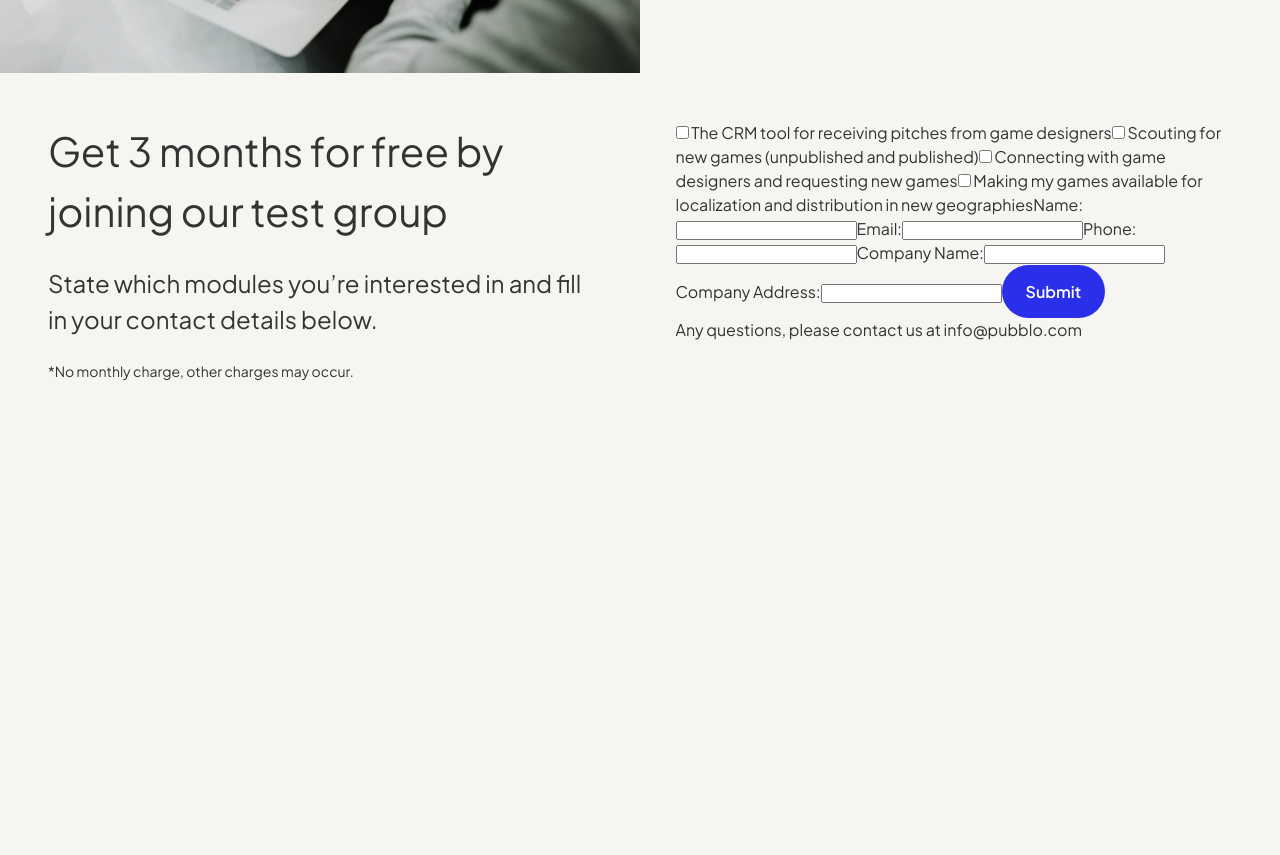
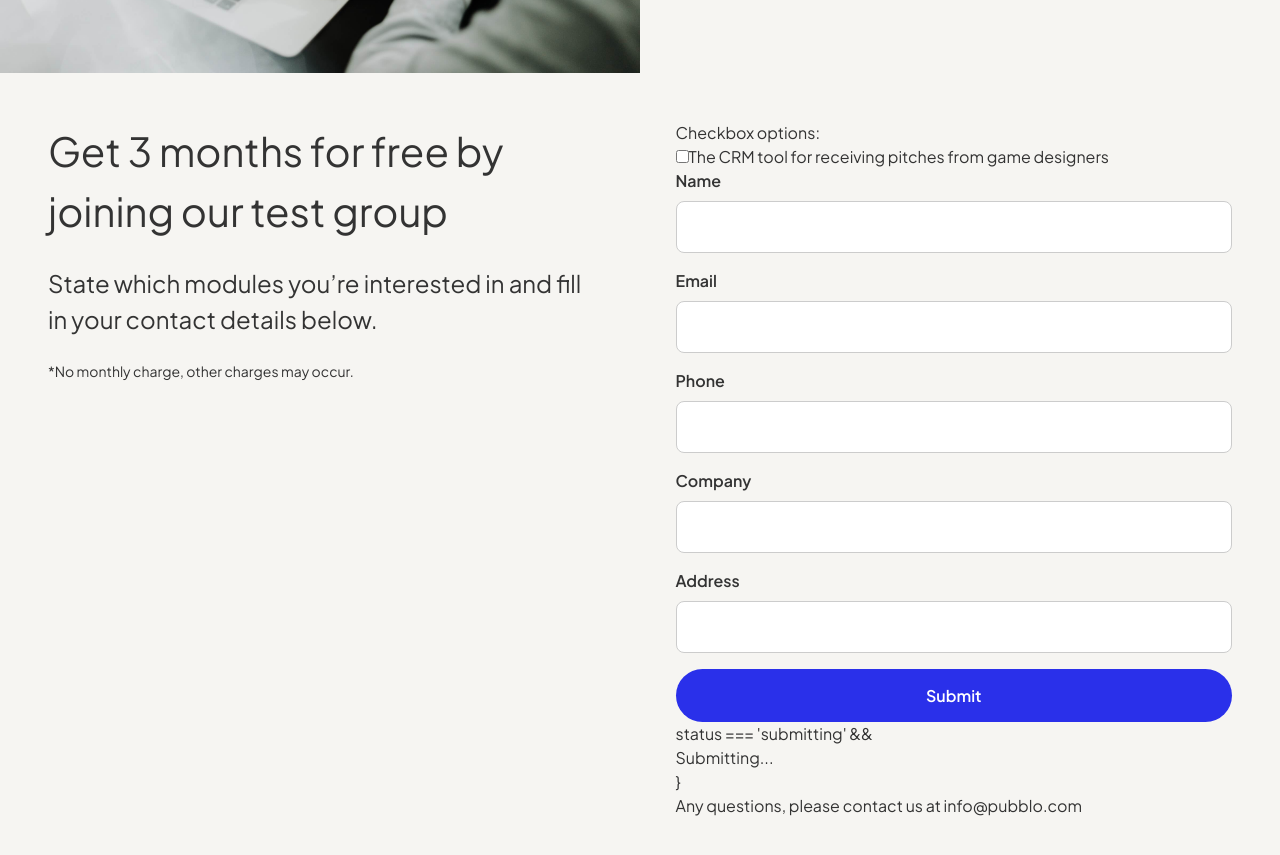
Before and after one commit to pubblo-com/homepage, a React (Create React App) app: page / in a window 1280 px wide. Shown: the part 1680-2535 px from the top of the page. Before the commit the page ends 2110 px from the top, so only its background shows below. Built offline with nearby package versions, Linux system fonts and the light colour scheme.

Commit message:
started on form

```diff
--- /dev/null
+++ b/src/components/Checkbox.js
@@ -0,0 +1,21 @@
+import React, { useState } from "react";
+import styled from "styled-components";
+import { spacing, typography, colors, breakpoints } from '../styles/tokens';
+
+
+
+const Checkbox = () => {
+
+  const CheckboxSection = styled.section`
+
+`;
+
+  return (
+    <CheckboxSection>
+      <input type="checkbox" id="crm" name="areas" value="crm" />
+      <label htmlFor="option1">The CRM tool for receiving pitches from game designers</label>
+    </CheckboxSection>
+  );
+};
+
+export default Checkbox;
--- /dev/null
+++ b/src/components/Form.js
@@ -0,0 +1,185 @@
+import React, { useState } from "react";
+import styled from "styled-components";
+import { spacing, typography, colors, breakpoints } from '../styles/tokens';
+import Checkbox from "./Checkbox";
+import InputField from "./InputField";
+
+
+const StyledForm = styled.form`
+  display: flex;
+  flex-direction: column;
+  /* gap: ${spacing.xSmall}; */
+  width: 100%;
+  max-width: 500px
+
+
+  /* // Style labels
+  label {
+    margin-bottom: ${spacing.xSmall}; // Add some space between label and input field
+    font-weight: bold; // Make the label text bold for visibility
+  }
+
+  // Style input fields
+  input {
+    padding: ${spacing.small};
+    margin-bottom: ${spacing.small}; // Add space between input fields
+    border: 1px solid #ccc; // Add border to inputs
+    border-radius: 4px; // Rounded corners for inputs
+    font-size: 1rem;
+  } */
+
+  // Make form responsive on mobile
+  @media (max-width: ${breakpoints.tablet}) {
+    padding: ${spacing.medium};
+  }
+`;
+
+const Form = ({ headline, text, smallText, backgroundColor, textColor, inputFields }) => {
+
+
+  const [formData, setFormData] = useState({
+    name: "",
+    email: "",
+    phone: "",
+    company: "",
+    address: "",
+    crm: "",
+    scouting: "",
+    connecting: "",
+    reselling: "",
+  });
+
+  const [status, setStatus] = useState(null);
+
+  const handleChange = (e) => {
+    const { name, value } = e.target;
+    setFormData({
+      ...formData,
+      [name]: value,
+    });
+  };
+
+  const handleSubmit = (e) => {
+    e.preventDefault();
+    alert('Form submitted');
+    setStatus('submitting')
+
+    const form = e.target;
+      fetch(form.action, {
+        method: 'POST',
+        body: new FormData(form),
+      })
+      .then(response => {
+        setStatus('success');
+        console.log("Form submitted successfully", response);
+      })
+      .catch(error => {
+        setStatus('error');
+        console.error("Error submitting form", error);
+      });
+  };
+
+  return (
+    <StyledForm
+      name="contact-form"
+      method="POST"
+      data-netlify="true"
+      onSubmit={handleSubmit}
+     >
+      <input type="hidden" name="form-name" value="contact-form" />
+
+      <label>Checkbox options:</label>
+
+      <Checkbox />
+
+              {/* <div>
+                <input type="checkbox" id="crm" name="areas" value="crm" />
+                <label htmlFor="option1">The CRM tool for receiving pitches from game designers</label>
+              </div> */}
+
+
+              {/* <label>
+                <input type="checkbox" name="scouting" /> Scouting for new games (unpublished and published)
+              </label>
+              <label>
+                <input type="checkbox" name="connecting" /> Connecting with game designers and requesting new games
+              </label>
+              <label>
+                <input type="checkbox" name="reselling" /> Making my games available for localization and distribution in new geographies
+              </label> */}
+
+      {inputFields.map((input, index) => (
+        <InputField
+          key={index}
+          formData={formData}
+          handleChange={handleChange}
+          label={input.label}
+          type={input.type}
+          name={input.name}
+          id={input.id}
+        />
+      ))}
+
+        {/* <InputField
+          formData={formData}
+          handleChange={handleChange}
+          label="Name"
+          type="text"
+          name="name"
+          id="name"
+        /> */}
+
+              {/* <label htmlFor="name">Name:</label>
+              <input
+                type="text"
+                name="name"
+                id="name"
+                value={formData.name}
+                onChange={handleChange}
+              />
+
+              <label htmlFor="email">Email:</label>
+              <input
+                type="email"
+                name="email"
+                id="email"
+                value={formData.email}
+                onChange={handleChange}
+              />
+
+              <label htmlFor="phone">Phone:</label>
+              <input
+                type="tel"
+                name="phone"
+                id="phone"
+                value={formData.phone}
+                onChange={handleChange}
+              />
+
+              <label htmlFor="company">Company Name:</label>
+              <input
+                type="text"
+                name="company"
+                id="company"
+                value={formData.company}
+                onChange={handleChange}
+              />
+
+              <label htmlFor="address">Company Address:</label>
+              <input
+                type="text"
+                name="address"
+                id="address"
+                value={formData.address}
+                onChange={handleChange}
+              /> */}
+
+      <button type="submit">Submit</button>
+      status === 'submitting' && <p className="body-text">Submitting...</p>}
+      {status === 'success' && <p className="body-text">Thank you for your message!</p>}
+      {status === 'error' && <p className="body-text">There was an error submitting the form. Please try again.</p>}
+    </StyledForm>
+  );
+};
+
+export default Form;
--- a/src/components/FormComponent.js
+++ b/src/components/FormComponent.js
@@ -1,6 +1,8 @@
 import React, { useState } from "react";
 import styled from "styled-components";
 import { spacing, typography, colors, breakpoints } from '../styles/tokens';
+// import Checkbox from "./Checkbox";
+import Form from "./Form";
 
 const FormSection = styled.section`
   width: 100%;
@@ -51,32 +53,78 @@ const RightSide = styled.div`
   }
   `;
 
-const FormComponent = ({ headline, text, smallText, backgroundColor, textColor }) => {
+// const StyledForm = styled.form`
+//   display: flex;
+//   flex-direction: column;
+//   /* gap: ${spacing.xSmall}; */
+//   width: 100%;
+//   max-width: 500px
 
-  const [formData, setFormData] = useState({
-    name: "",
-    email: "",
-    phone: "",
-    company: "",
-    address: "",
-    crm: "",
-    scouting: "",
-    connecting: "",
-    reselling: "",
-  });
 
-  const handleChange = (e) => {
-    const { name, value } = e.target;
-    setFormData({
-      ...formData,
-      [name]: value,
-    });
-  };
+//   // Style labels
+//   label {
+//     margin-bottom: ${spacing.xSmall}; // Add some space between label and input field
+//     font-weight: bold; // Make the label text bold for visibility
+//   }
 
-  const handleSubmit = (e) => {
-    e.preventDefault();
-    alert('Form submitted');
-  };
+//   // Style input fields
+//   input {
+//     padding: ${spacing.small};
+//     margin-bottom: ${spacing.small}; // Add space between input fields
+//     border: 1px solid #ccc; // Add border to inputs
+//     border-radius: 4px; // Rounded corners for inputs
+//     font-size: 1rem;
+//   }
+
+//   // Make form responsive on mobile
+//   @media (max-width: ${breakpoints.tablet}) {
+//     padding: ${spacing.medium};
+//   }
+// `;
+
+const FormComponent = ({ headline, text, smallText, backgroundColor, textColor, inputFields, }) => {
+
+  // const [formData, setFormData] = useState({
+  //   name: "",
+  //   email: "",
+  //   phone: "",
+  //   company: "",
+  //   address: "",
+  //   crm: "",
+  //   scouting: "",
+  //   connecting: "",
+  //   reselling: "",
+  // });
+
+  // const [status, setStatus] = useState(null);
+
+  // const handleChange = (e) => {
+  //   const { name, value } = e.target;
+  //   setFormData({
+  //     ...formData,
+  //     [name]: value,
+  //   });
+  // };
+
+  // const handleSubmit = (e) => {
+  //   e.preventDefault();
+  //   alert('Form submitted');
+  //   setStatus('submitting')
+
+  //   const form = e.target;
+  //     fetch(form.action, {
+  //       method: 'POST',
+  //       body: new FormData(form),
+  //     })
+  //     .then(response => {
+  //       setStatus('success');
+  //       console.log("Form submitted successfully", response);
+  //     })
+  //     .catch(error => {
+  //       setStatus('error');
+  //       console.error("Error submitting form", error);
+  //     });
+  // };
 
   return (
     <FormSection backgroundColor={backgroundColor}>
@@ -88,77 +136,9 @@ const FormComponent = ({ headline, text, smallText, backgroundColor, textColor }
         </LeftSide>
 
         <RightSide>
-            <form
-              name="contact-form"
-              method="POST"
-              data-netlify="true"
-              onSubmit={handleSubmit}
-            >
-              <input type="hidden" name="form-name" value="contact-form" />
-
-              <label>
-                <input type="checkbox" name="crm" /> The CRM tool for receiving pitches from game designers
-              </label>
-              <label>
-                <input type="checkbox" name="scouting" /> Scouting for new games (unpublished and published)
-              </label>
-              <label>
-                <input type="checkbox" name="connecting" /> Connecting with game designers and requesting new games
-              </label>
-              <label>
-                <input type="checkbox" name="reselling" /> Making my games available for localization and distribution in new geographies
-              </label>
-
-              <label htmlFor="name">Name:</label>
-              <input
-                type="text"
-                name="name"
-                id="name"
-                value={formData.name}
-                onChange={handleChange}
-              />
-
-              <label htmlFor="email">Email:</label>
-              <input
-                type="email"
-                name="email"
-                id="email"
-                value={formData.email}
-                onChange={handleChange}
-              />
-
-              <label htmlFor="phone">Phone:</label>
-              <input
-                type="tel"
-                name="phone"
-                id="phone"
-                value={formData.phone}
-                onChange={handleChange}
-              />
-
-              <label htmlFor="company">Company Name:</label>
-              <input
-                type="text"
-                name="company"
-                id="company"
-                value={formData.company}
-                onChange={handleChange}
-              />
-
-              <label htmlFor="address">Company Address:</label>
-              <input
-                type="text"
-                name="address"
-                id="address"
-                value={formData.address}
-                onChange={handleChange}
-              />
-
-              <button type="submit">Submit</button>
-            </form>
+            <Form inputFields={inputFields}  />
             <p className="body-text">Any questions, please contact us at info@pubblo.com</p>
         </RightSide>
-
 
       </FormContent>
     </FormSection>
--- /dev/null
+++ b/src/components/InputField.js
@@ -0,0 +1,40 @@
+import React, { useState } from "react";
+import styled from "styled-components";
+import { spacing, typography, colors, breakpoints } from '../styles/tokens';
+
+const InputSection = styled.section`
+  display: flex;
+  flex-direction: column;
+`;
+
+const Label = styled.label`
+  margin-bottom: ${spacing.xSmall};
+  font-weight: ${typography.fontWeightSemiBold}
+`;
+
+const StyledInput = styled.input`
+  padding: ${spacing.small};
+  margin-bottom: ${spacing.small};
+  border: 1px solid #ccc;
+  border-radius: 8px;
+  font-size: 1rem;
+`;
+
+
+const InputField = ({ formData, handleChange, label, type, name, id }) => {
+
+  return (
+    <InputSection>
+      <Label htmlFor={id}>{label}</Label>
+      <StyledInput
+        type={type}
+        name={name}
+        id={id}
+        value={formData[name]}
+        onChange={handleChange}
+      />
+    </InputSection>
+  );
+};
+
+export default InputField;
--- a/src/pages/HomePage.js
+++ b/src/pages/HomePage.js
@@ -49,6 +49,14 @@ const designerUsps = [
   },
 ];
 
+const inputFields = [
+  { label: "Name", type: "text", name: "name", id: "name" },
+  { label: "Email", type: "email", name: "email", id: "email" },
+  { label: "Phone", type: "tel", name: "phone", id: "phone" },
+  { label: "Company", type: "text", name: "company", id: "company" },
+  { label: "Address", type: "text", name: "address", id: "address" }
+];
+
 const HomePage = () => {
   // const handleClick = () => alert('Button clicked!');
   return (
@@ -78,6 +86,7 @@ const HomePage = () => {
         headline='Get 3 months for free by joining our test group'
         text='State which modules you’re interested in and fill in your contact details below.'
         smallText='*No monthly charge, other charges may occur.'
+        inputFields={inputFields}
       />
     </div>
   );
```
